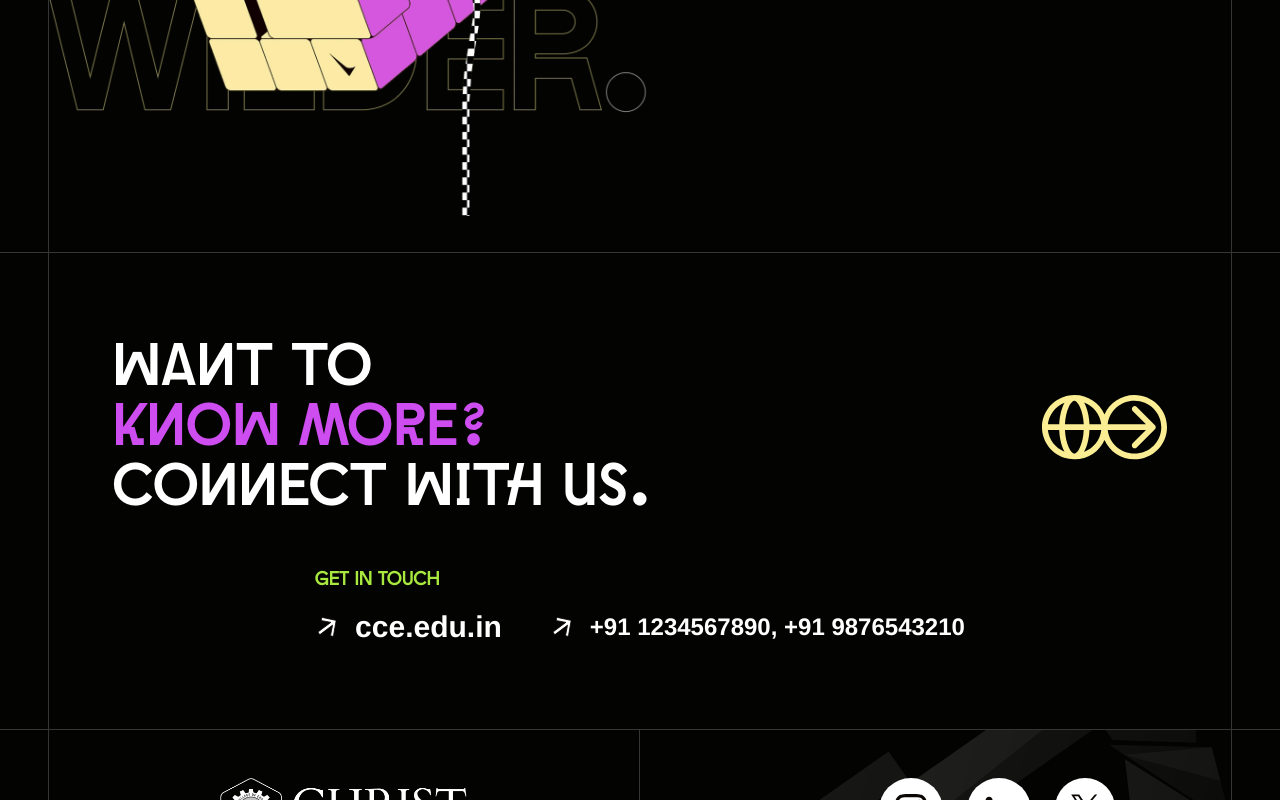
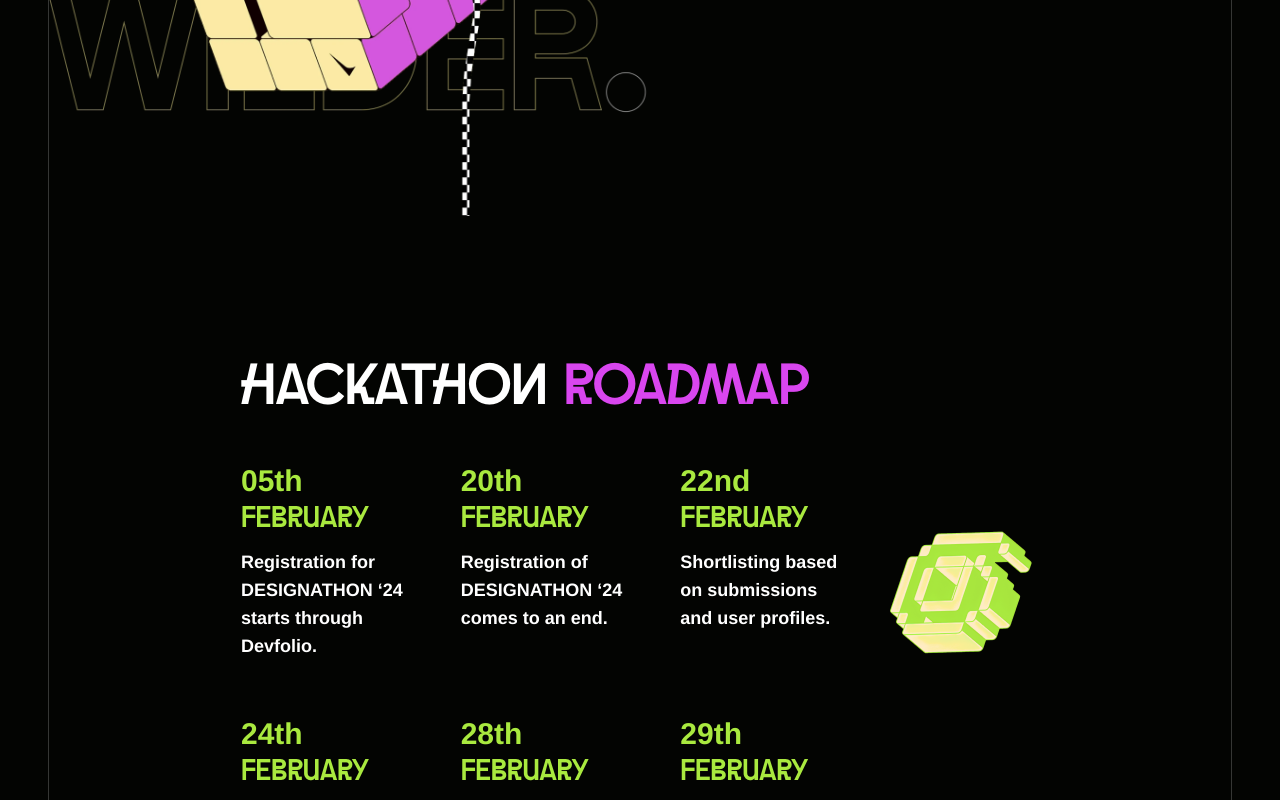
Before and after one commit to dhairya703/finalHackndroid, a Next.js app: page / in a window 1280 px wide. Shown: the part 2027-2827 px from the top of the page. Built offline with nearby package versions, Linux system fonts and the light colour scheme; a web font is replaced by a local one.

Commit message:
added Roadmap Section

```diff
--- /dev/null
+++ b/app/_components/roadmap.tsx
@@ -0,0 +1,73 @@
+import Image from "next/image";
+
+const Roadmap = () => {
+	const events = [
+		{
+			date: "05th February",
+			description:
+				"Registration for DESIGNATHON ‘24 starts through Devfolio.",
+		},
+		{
+			date: "20th February",
+			description: "Registration of DESIGNATHON ‘24 comes to an end.",
+		},
+		{
+			date: "22nd February",
+			description: "Shortlisting based on submissions and user profiles.",
+		},
+		{
+			date: "24th February",
+			description: "Shortlisted Participants are informed via emails.",
+		},
+		{
+			date: "28th February",
+			description: "DESIGNATHON‘24 begins at 06 PM in the evening.",
+		},
+		{
+			date: "29th February",
+			description: "DESIGNATHON ‘24 ends and valedictory ceremony.",
+		},
+	];
+	return (
+		<div className="h-96 mb-[600px] bg-dark px-4 w-full">
+			<div className="p-28">
+				<div>
+					<div className="font-secondary py-4 text-[58px] font-normal">
+						<span className="text-white">hackathon </span>
+						<span className="text-fuchsia-500">roadmap</span>
+					</div>
+				</div>
+				<div className="flex justify-center items-start gap-10">
+					<div className="grid grid-cols-3 grid-rows-2 gap-14 py-4">
+						{events.map((event, index) => (
+							<div key={index} className="flex flex-col gap-3">
+								<h3 className="font-secondary text-3xl text-primary">
+									<span className="font-tertiary font-extrabold">
+										{event.date.split(" ")[0] + " "}
+									</span>
+									{event.date.split(" ")[1]}{" "}
+									{event.date.split(" ")[2]}
+								</h3>
+								<p className="font-tertiary text-white text-lg">
+									<span className="font-bold">
+										{event.description}
+									</span>
+								</p>
+							</div>
+						))}
+					</div>
+
+					<Image
+						className="mt-20"
+						width={250}
+						height={128}
+						src="/images/roadmap.webp"
+						alt="roadmap"
+					/>
+				</div>
+			</div>
+		</div>
+	);
+};
+
+export default Roadmap;
--- a/app/page.tsx
+++ b/app/page.tsx
@@ -1,6 +1,7 @@
 import { About, Hero, Prizes, Registration } from "@/app/_components";
 import TextMarquee from "@/components/marquee";
 import SectionLayout from "@/layouts/section-layout";
+import Roadmap from "./_components/roadmap";
 
 export default function Home() {
   return (
@@ -22,6 +23,7 @@ export default function Home() {
       <SectionLayout>
         <Prizes />
         <Registration />
+        <Roadmap />
       </SectionLayout>
     </>
   );
```
Also changed, not shown: public/images/roadmap.webp (added).
